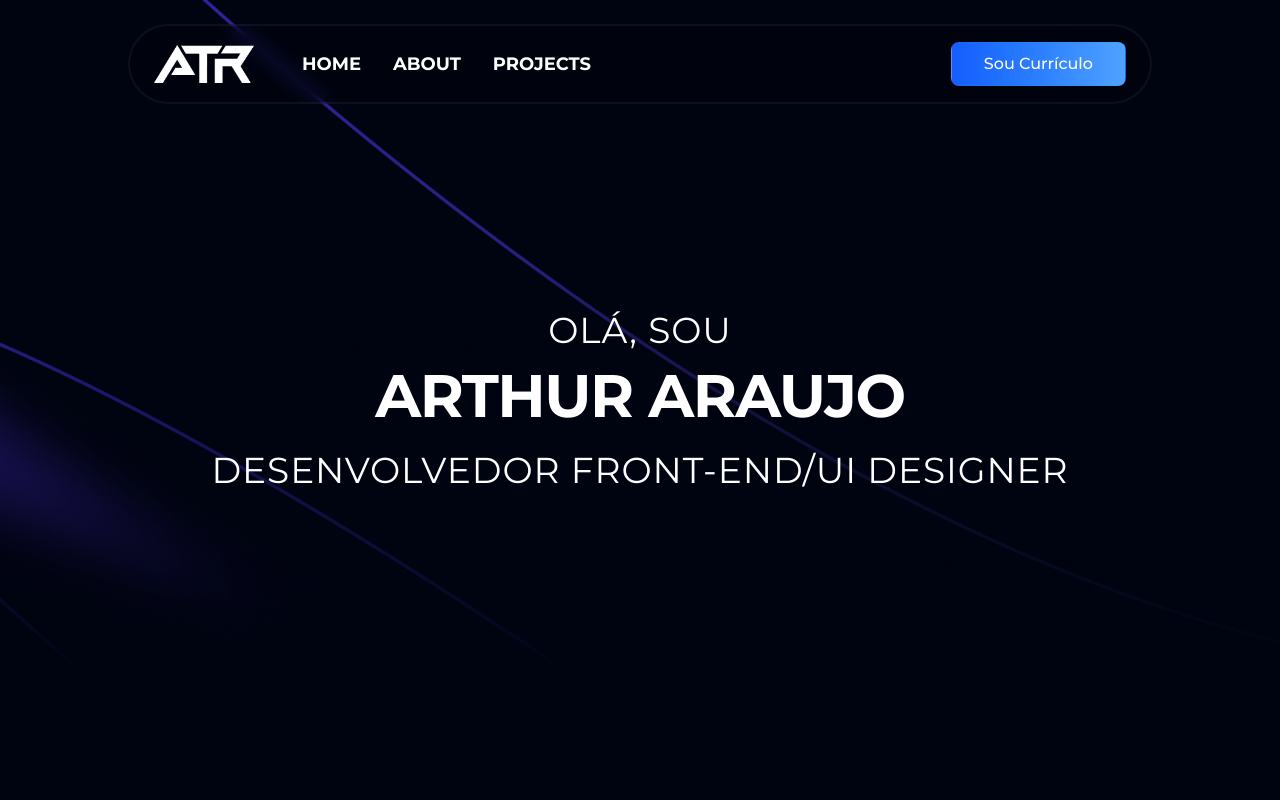
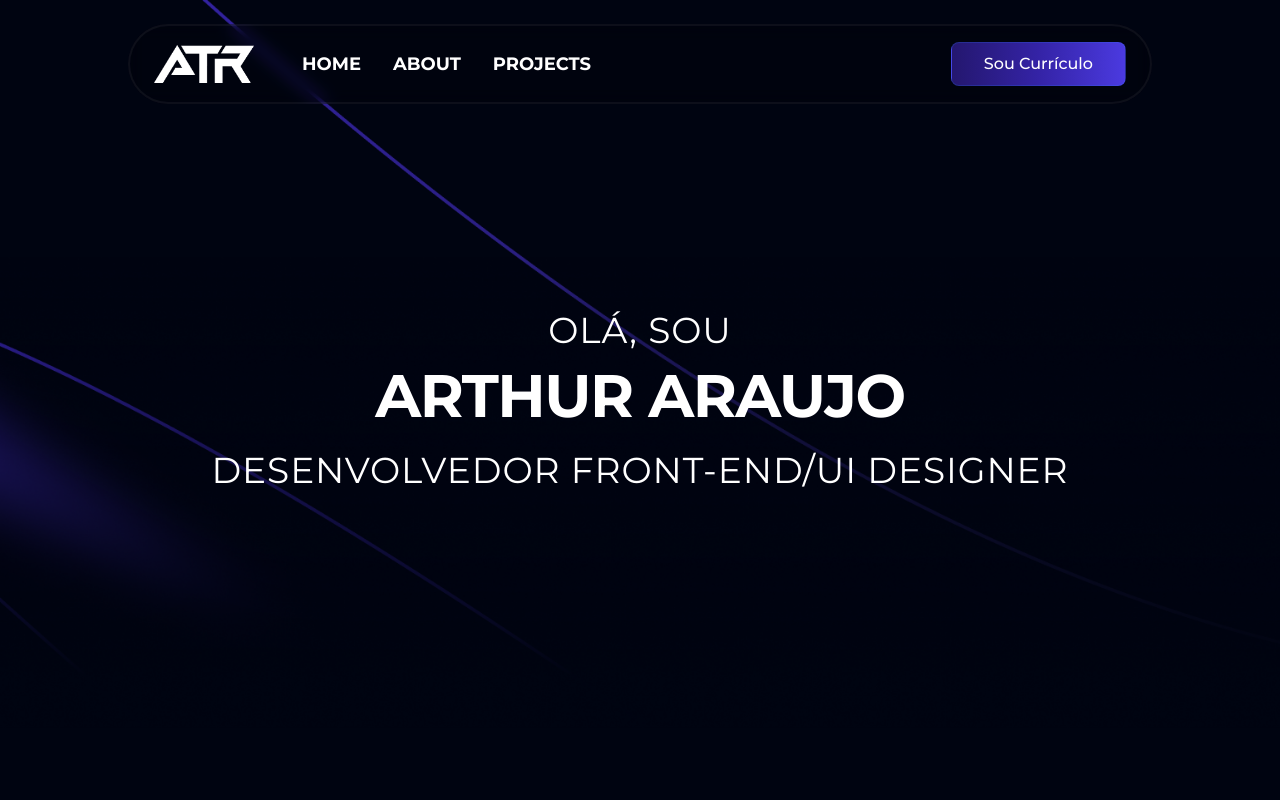
Before and after one commit to mearthur/Portifolio-Next, a Next.js app: page / in a window 1280 px wide. Shown: the top 800 px of the page. Built offline with nearby package versions, Linux system fonts and the light colour scheme.

Commit message:
feat: add colors button

```diff
--- a/src/app/_components/ui/button.tsx
+++ b/src/app/_components/ui/button.tsx
@@ -18,7 +18,7 @@ const buttonVariants = cva(
         glass:
           "bg-white/5 text-foreground border border-white/10 backdrop-blur-xl hover:bg-white/10 hover:border-white/20 shadow-card transition-all duration-300",
         liquid:
-          "overflow-hidden bg-gradient-to-r from-blue-600 via-blue-500 to-blue-400 text-md text-white border border-blue-500/20 backdrop-blur-sm hover:shadow-lg hover:shadow-blue-400/40 transition-all duration-300 before:absolute before:inset-0 before:bg-gradient-to-r before:from-transparent before:via-white/20 before:to-transparent before:translate-x-[-200%] hover:before:translate-x-[200%] before:transition-transform before:duration-700",
+          "overflow-hidden bg-gradient-to-r from-[#24176F] via-[#3423A6] to-[#4B3AE0] text-md text-white border border-blue-500/20 backdrop-blur-sm hover:shadow-lg hover:shadow-blue-400/40 transition-all duration-300 before:absolute before:inset-0 before:bg-gradient-to-r before:from-transparent before:via-white/20 before:to-transparent before:translate-x-[-200%] hover:before:translate-x-[200%] before:transition-transform before:duration-700",
       },
       size: {
         default: "h-9 px-4 py-2 has-[>svg]:px-3",
```
